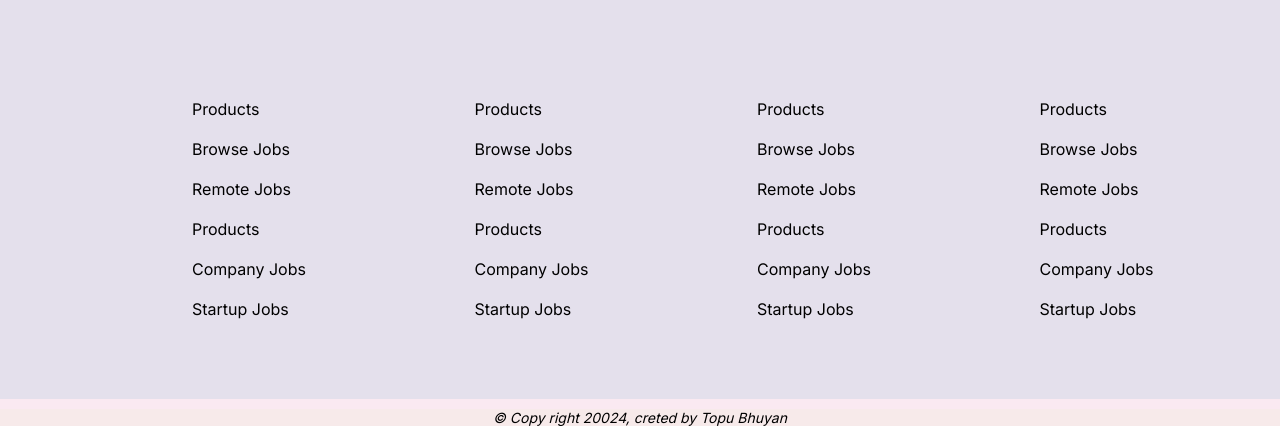
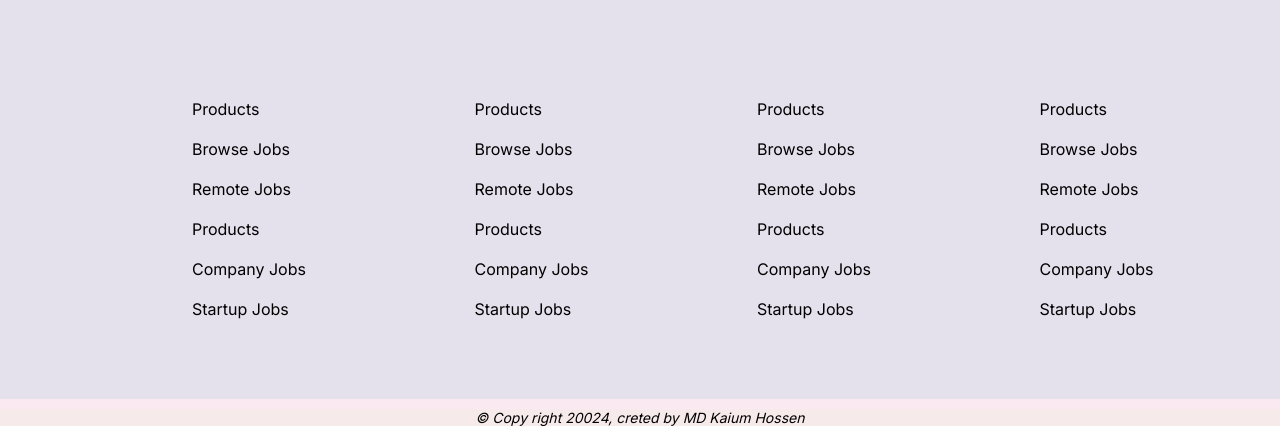
Before and after one commit to muhammad-kaium-hassan/First-Front-end-API, a plain HTML site: page index.html in a window 1280 px wide. Shown: the part 3336-3762 px from the top of the page. Drawn offline with Linux system fonts and the light colour scheme.

Commit message:
ALL Check

```diff
--- a/index.html
+++ b/index.html
@@ -215,7 +215,7 @@
     </section>
     <section id="copysection">
         <div id="copyRight">
-            <span>&COPY; Copy right 20024, creted by Topu Bhuyan</span>
+            <span>&COPY; Copy right 20024, creted by MD Kaium Hossen</span>
         </div>
     </section>
     <script src="./js/store.js"></script>
```
